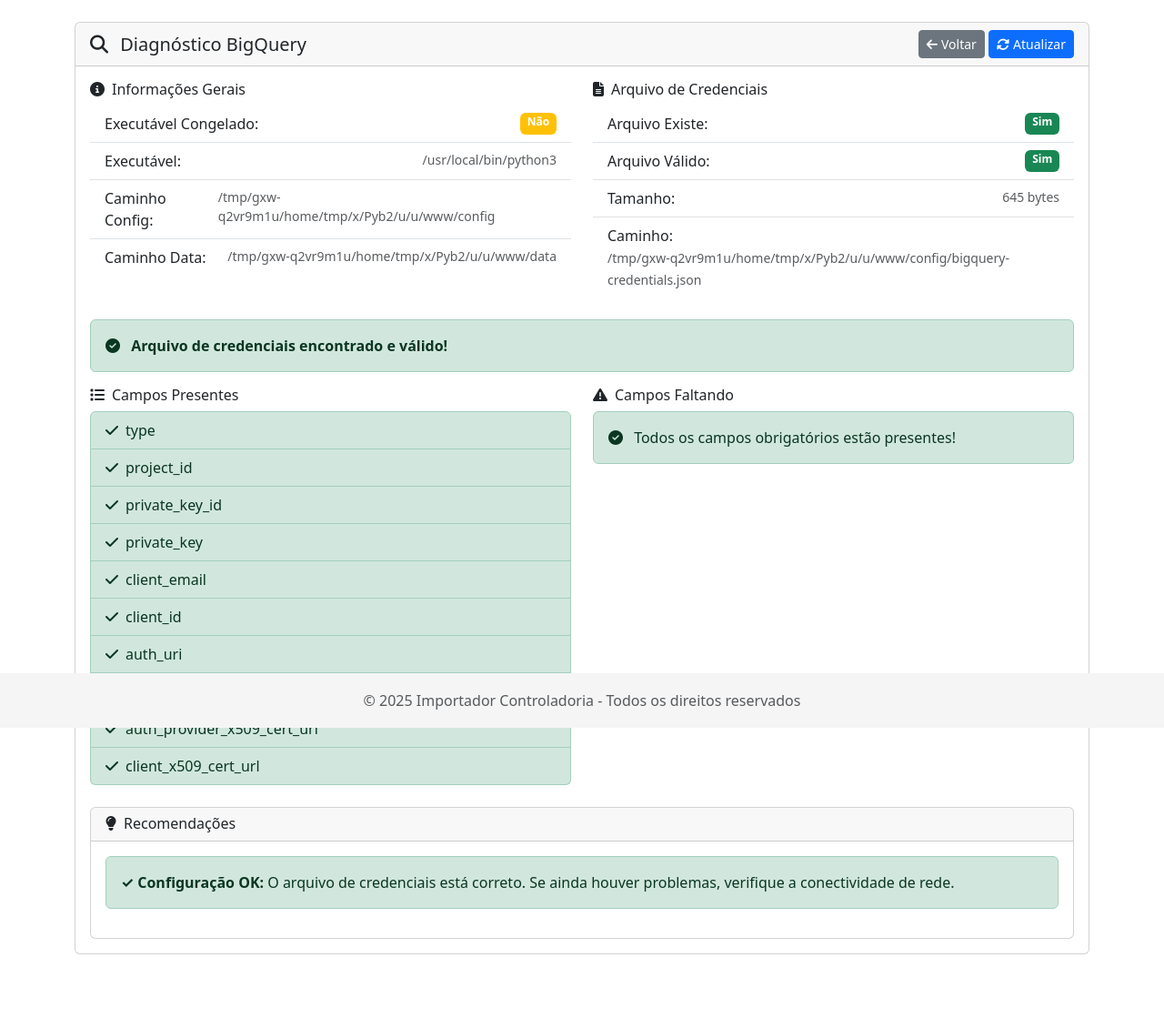
After one commit to marcelopborges/validador_controladoria, a Flask app: page /diagnostico_bigquery in a window 1280 px wide. The commit adds this page. Shown: the whole page at 91% size. Run offline with Flask 3, Linux system fonts and the light colour scheme.

Commit message:
Adiciona uma nova rota de diagnóstico para o BigQuery, permitindo verificar a existência e validade do arquivo de credenciais. Melhora a configuração de logging e inclui logs detalhados em várias funções para facilitar a depuração. Atualiza a interface HTML para incluir um botão de acesso ao diagnóstico.

```diff
--- /dev/null
+++ b/src/importador_controladoria/templates/diagnostico_bigquery.html
@@ -0,0 +1,174 @@
+{% extends "base.html" %}
+
+{% block title %}Diagnóstico BigQuery{% endblock %}
+
+{% block content %}
+<div class="container mt-4">
+    <div class="row">
+        <div class="col-12">
+            <div class="card">
+                <div class="card-header d-flex justify-content-between align-items-center">
+                    <h5 class="mb-0">
+                        <i class="fas fa-search me-2"></i>
+                        Diagnóstico BigQuery
+                    </h5>
+                    <div>
+                        <a href="{{ url_for('index') }}" class="btn btn-secondary btn-sm">
+                            <i class="fas fa-arrow-left me-1"></i>Voltar
+                        </a>
+                        <button onclick="location.reload()" class="btn btn-primary btn-sm">
+                            <i class="fas fa-sync-alt me-1"></i>Atualizar
+                        </button>
+                    </div>
+                </div>
+                <div class="card-body">
+                    {% if diagnostico.erro_geral %}
+                        <div class="alert alert-danger">
+                            <i class="fas fa-exclamation-triangle me-2"></i>
+                            <strong>Erro Geral:</strong> {{ diagnostico.erro_geral }}
+                        </div>
+                    {% else %}
+                        <!-- Informações Gerais -->
+                        <div class="row mb-4">
+                            <div class="col-md-6">
+                                <h6><i class="fas fa-info-circle me-2"></i>Informações Gerais</h6>
+                                <ul class="list-group list-group-flush">
+                                    <li class="list-group-item d-flex justify-content-between">
+                                        <span>Executável Congelado:</span>
+                                        <span class="badge {% if diagnostico.executavel_congelado %}bg-success{% else %}bg-warning{% endif %}">
+                                            {{ "Sim" if diagnostico.executavel_congelado else "Não" }}
+                                        </span>
+                                    </li>
+                                    <li class="list-group-item d-flex justify-content-between">
+                                        <span>Executável:</span>
+                                        <small class="text-muted">{{ diagnostico.executavel }}</small>
+                                    </li>
+                                    <li class="list-group-item d-flex justify-content-between">
+                                        <span>Caminho Config:</span>
+                                        <small class="text-muted">{{ diagnostico.config_path }}</small>
+                                    </li>
+                                    <li class="list-group-item d-flex justify-content-between">
+                                        <span>Caminho Data:</span>
+                                        <small class="text-muted">{{ diagnostico.data_path }}</small>
+                                    </li>
+                                </ul>
+                            </div>
+                            <div class="col-md-6">
+                                <h6><i class="fas fa-file-alt me-2"></i>Arquivo de Credenciais</h6>
+                                <ul class="list-group list-group-flush">
+                                    <li class="list-group-item d-flex justify-content-between">
+                                        <span>Arquivo Existe:</span>
+                                        <span class="badge {% if diagnostico.arquivo_existe %}bg-success{% else %}bg-danger{% endif %}">
+                                            {{ "Sim" if diagnostico.arquivo_existe else "Não" }}
+                                        </span>
+                                    </li>
+                                    <li class="list-group-item d-flex justify-content-between">
+                                        <span>Arquivo Válido:</span>
+                                        <span class="badge {% if diagnostico.arquivo_valido %}bg-success{% else %}bg-danger{% endif %}">
+                                            {{ "Sim" if diagnostico.arquivo_valido else "Não" }}
+                                        </span>
+                                    </li>
+                                    {% if diagnostico.arquivo_existe %}
+                                        <li class="list-group-item d-flex justify-content-between">
+                                            <span>Tamanho:</span>
+                                            <small class="text-muted">{{ diagnostico.tamanho_arquivo }} bytes</small>
+                                        </li>
+                                    {% endif %}
+                                    <li class="list-group-item">
+                                        <span>Caminho:</span>
+                                        <br><small class="text-muted">{{ diagnostico.caminho_arquivo }}</small>
+                                    </li>
+                                </ul>
+                            </div>
+                        </div>
+
+                        <!-- Status do Arquivo -->
+                        {% if diagnostico.arquivo_existe %}
+                            {% if diagnostico.arquivo_valido %}
+                                <div class="alert alert-success">
+                                    <i class="fas fa-check-circle me-2"></i>
+                                    <strong>Arquivo de credenciais encontrado e válido!</strong>
+                                </div>
+
+                                <!-- Campos Presentes -->
+                                <div class="row mb-4">
+                                    <div class="col-md-6">
+                                        <h6><i class="fas fa-list me-2"></i>Campos Presentes</h6>
+                                        <div class="list-group">
+                                            {% for campo in diagnostico.campos_presentes %}
+                                                <div class="list-group-item list-group-item-success">
+                                                    <i class="fas fa-check me-2"></i>{{ campo }}
+                                                </div>
+                                            {% endfor %}
+                                        </div>
+                                    </div>
+                                    <div class="col-md-6">
+                                        <h6><i class="fas fa-exclamation-triangle me-2"></i>Campos Faltando</h6>
+                                        {% if diagnostico.campos_faltando %}
+                                            <div class="list-group">
+                                                {% for campo in diagnostico.campos_faltando %}
+                                                    <div class="list-group-item list-group-item-danger">
+                                                        <i class="fas fa-times me-2"></i>{{ campo }}
+                                                    </div>
+                                                {% endfor %}
+                                            </div>
+                                        {% else %}
+                                            <div class="alert alert-success">
+                                                <i class="fas fa-check-circle me-2"></i>
+                                                Todos os campos obrigatórios estão presentes!
+                                            </div>
+                                        {% endif %}
+                                    </div>
+                                </div>
+                            {% else %}
+                                <div class="alert alert-danger">
+                                    <i class="fas fa-exclamation-triangle me-2"></i>
+                                    <strong>Erro ao ler arquivo:</strong> {{ diagnostico.erro_leitura }}
+                                </div>
+                            {% endif %}
+                        {% else %}
+                            <div class="alert alert-warning">
+                                <i class="fas fa-exclamation-triangle me-2"></i>
+                                <strong>Arquivo de credenciais não encontrado!</strong>
+                                <br><br>
+                                <strong>Para resolver:</strong>
+                                <ol>
+                                    <li>Copie o arquivo <code>config/bigquery-credentials.example.json</code> para <code>config/bigquery-credentials.json</code></li>
+                                    <li>Edite o arquivo com suas credenciais reais do Google Cloud</li>
+                                    <li>Reinicie a aplicação</li>
+                                </ol>
+                            </div>
+                        {% endif %}
+
+                        <!-- Recomendações -->
+                        <div class="card mt-4">
+                            <div class="card-header">
+                                <h6 class="mb-0"><i class="fas fa-lightbulb me-2"></i>Recomendações</h6>
+                            </div>
+                            <div class="card-body">
+                                {% if not diagnostico.arquivo_existe %}
+                                    <div class="alert alert-info">
+                                        <strong>1. Configure as credenciais:</strong> O arquivo de credenciais não foi encontrado.
+                                    </div>
+                                {% elif not diagnostico.arquivo_valido %}
+                                    <div class="alert alert-info">
+                                        <strong>2. Verifique o formato:</strong> O arquivo existe mas não está no formato correto.
+                                    </div>
+                                {% elif diagnostico.campos_faltando %}
+                                    <div class="alert alert-info">
+                                        <strong>3. Complete os campos:</strong> Alguns campos obrigatórios estão faltando.
+                                    </div>
+                                {% else %}
+                                    <div class="alert alert-success">
+                                        <strong>✓ Configuração OK:</strong> O arquivo de credenciais está correto. Se ainda houver problemas, verifique a conectividade de rede.
+                                    </div>
+                                {% endif %}
+                            </div>
+                        </div>
+                    {% endif %}
+                </div>
+            </div>
+        </div>
+    </div>
+</div>
+{% endblock %}
--- a/src/importador_controladoria/templates/index.html
+++ b/src/importador_controladoria/templates/index.html
@@ -203,6 +203,9 @@
                         <a href="{{ url_for('listar_registros') }}" class="btn btn-outline-info ms-2">
                             <i class="fas fa-database"></i> Gerenciar Registros
                         </a>
+                        <a href="{{ url_for('diagnostico_bigquery') }}" class="btn btn-outline-warning ms-2">
+                            <i class="fas fa-search"></i> Diagnóstico BigQuery
+                        </a>
                     </div>
                 </div>
 
```
Also changed, not shown: src/importador_controladoria/interface.py (+162 -10 lines).
